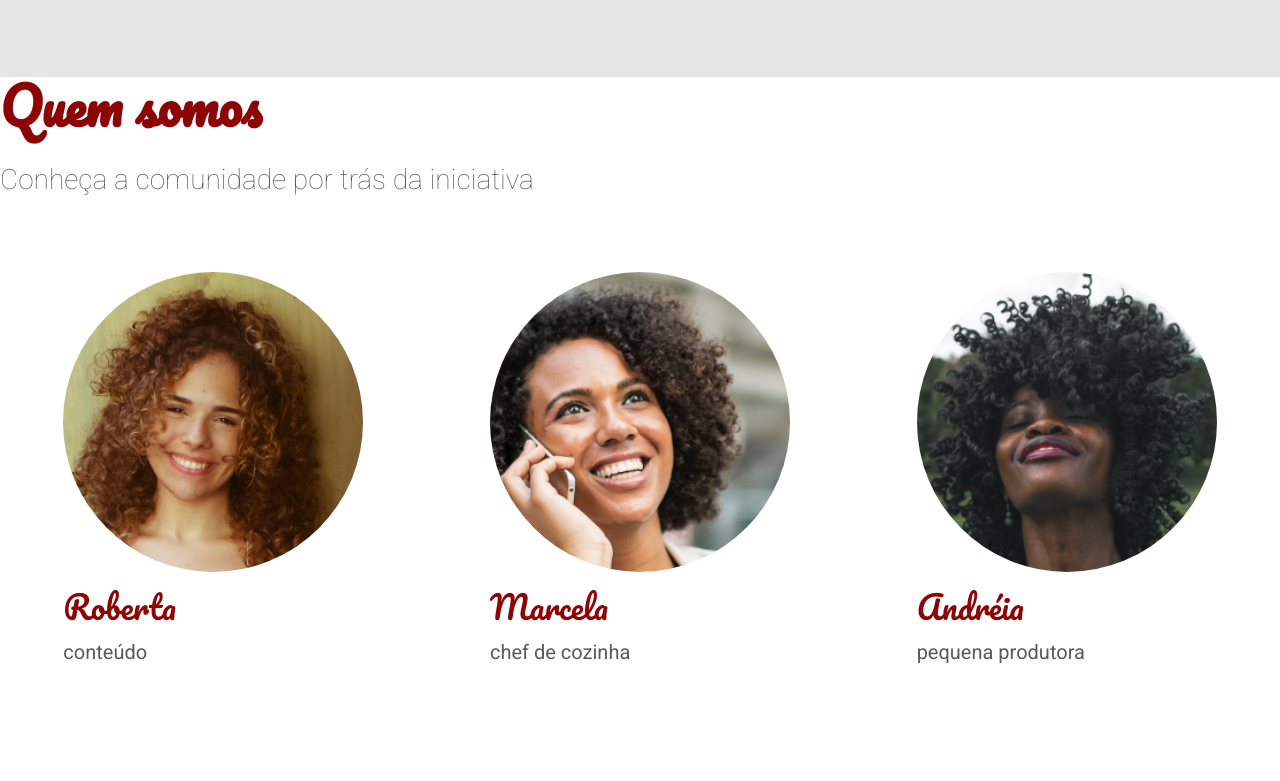
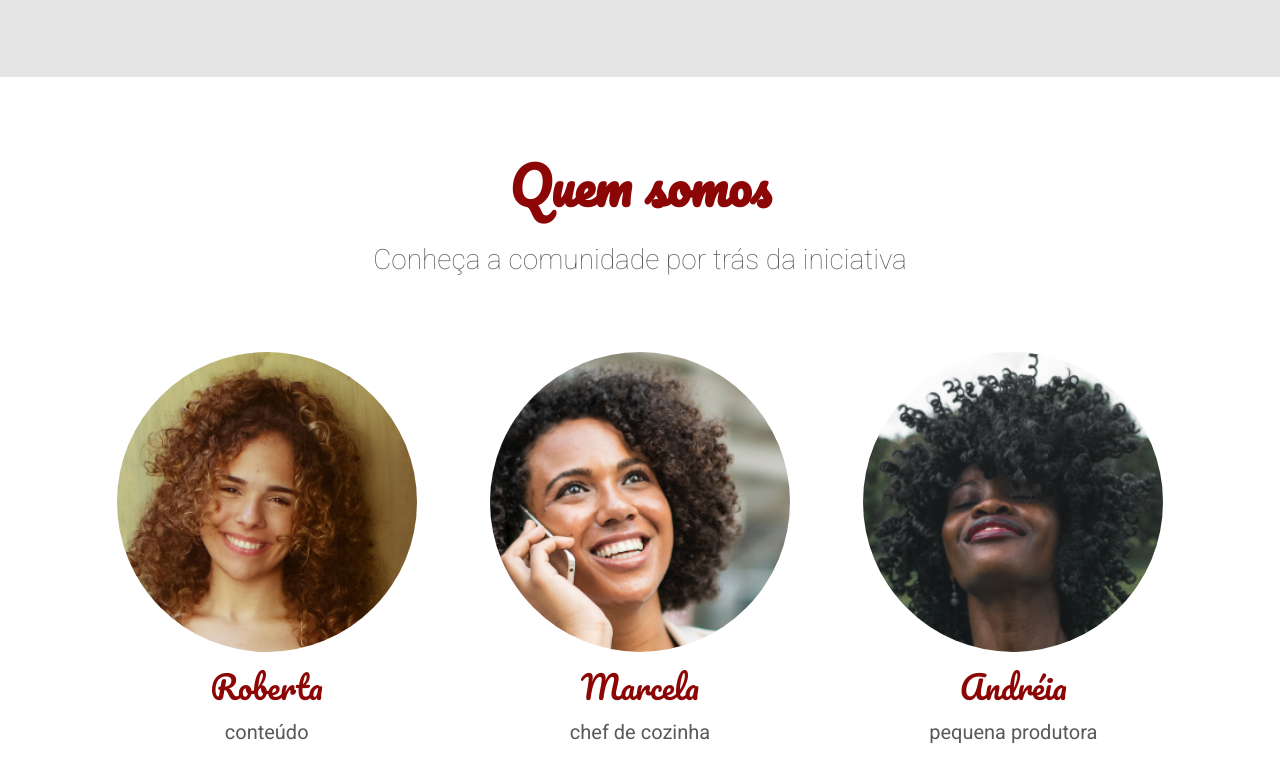
Before and after one commit to otaviohenrique1/arquitetura-css-curso, a plain HTML site: page index.html in a window 1280 px wide. Shown: the part 2201-2982 px from the top of the page. Before the commit the page ends 2865 px from the top, so only its background shows below. Drawn offline with Linux system fonts and the light colour scheme.

Commit message:
commit 7

```diff
--- a/assets/css/quemSomos/quemSomos.css
+++ b/assets/css/quemSomos/quemSomos.css
@@ -1,4 +1,4 @@
-.quemSomos {
+.quem-somos {
   text-align: center;
   padding: 5rem;
 }
```
